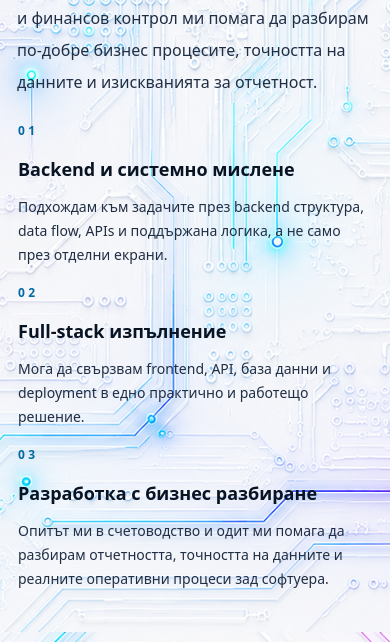
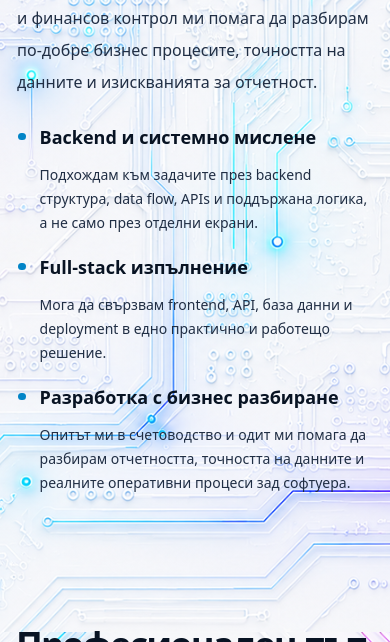
Before and after one commit to viktor132607/MyPortfolioPage, a Next.js app: page /bg in a window 390 px wide. Shown: the part 1900-2542 px from the top of the page. Built offline with nearby package versions, Linux system fonts and the light colour scheme; no server answers.

Commit message:
Make profile cards bullet-style on mobile and hide numbers

```diff
--- a/src/app/mobile-skills.css
+++ b/src/app/mobile-skills.css
@@ -69,12 +69,24 @@
   }
 
   #about > article.card > div > div.grid > div {
-    padding: 0 !important;
+    position: relative;
+    padding: 0 0 0 1.35rem !important;
     border-color: transparent !important;
     background: transparent !important;
     box-shadow: none !important;
     backdrop-filter: none !important;
     -webkit-backdrop-filter: none !important;
+  }
+
+  #about > article.card > div > div.grid > div::before {
+    content: "";
+    position: absolute;
+    top: 0.6rem;
+    left: 0;
+    width: 0.48rem;
+    height: 0.48rem;
+    border-radius: 9999px;
+    background: rgb(var(--color-accent));
   }
 
   #experience .card,
@@ -144,6 +156,14 @@
   }
 }
 
+#about > article.card > div > div.grid > div > .kicker {
+  display: none !important;
+}
+
+#about > article.card > div > div.grid > div > h3 {
+  margin-top: 0 !important;
+}
+
 #projects article > div:first-child > .kicker {
   display: none;
 }
```
